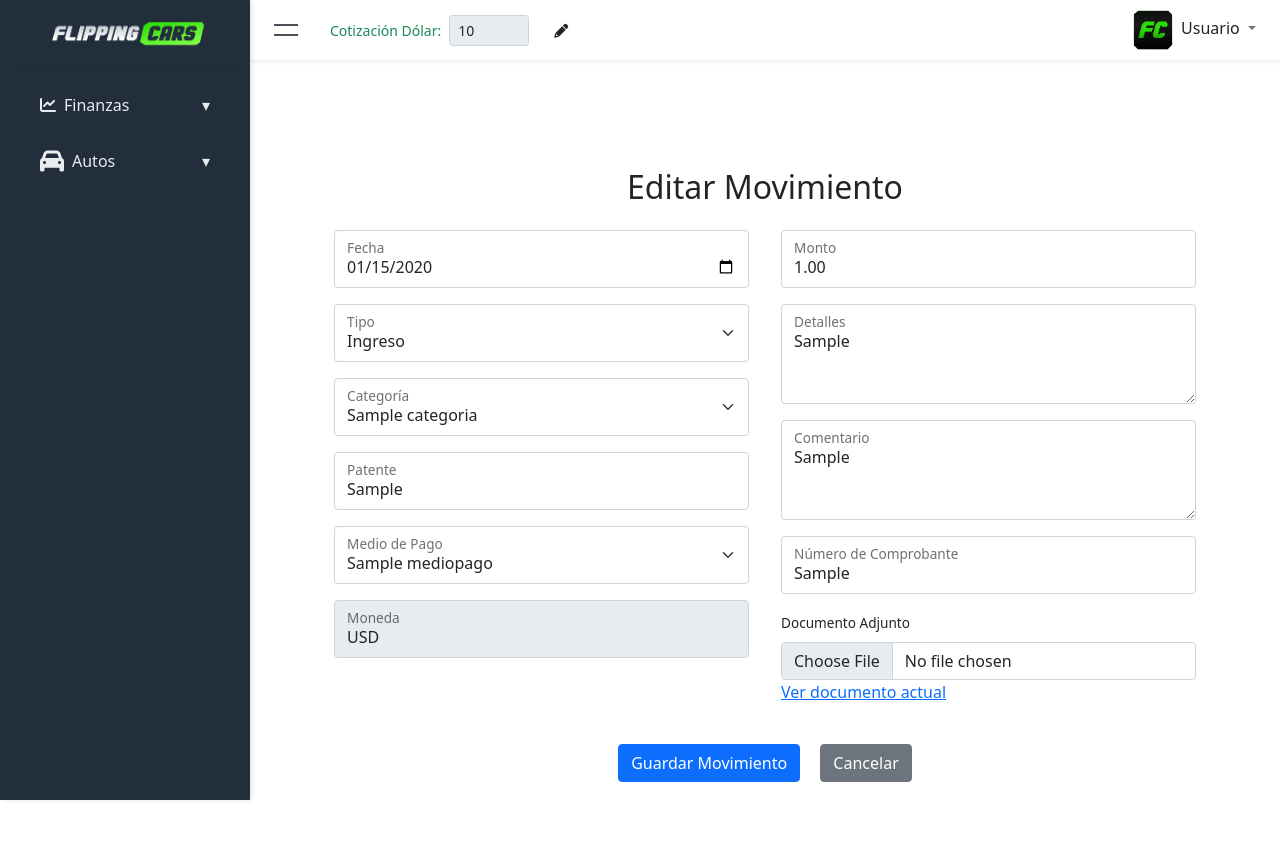
After one commit to santiudev/SistemaGestionFC, a Django app: page /finanzas/movimientos/editar/1/ in a window 1280 px wide. The commit adds this page. Run offline with Django 5.2, Linux system fonts and the light colour scheme; a user stored in the database is signed in; tables that the repository leaves empty hold one stand-in row (values such as "Sample post"); some libraries are stand-ins or nearby versions.

Commit message:
edit movimiento

```diff
--- a/core/finanzas/forms.py
+++ b/core/finanzas/forms.py
@@ -11,15 +11,24 @@ class MovimientoForm(forms.ModelForm):
         self.fields['patente'].required = False
         self.fields['fecha'].widget = forms.DateInput(attrs={'type': 'date'})
         self.fields['fecha'].required = True
-        self.fields['medio_pago'].queryset = MedioPago.objects.all()  # Asegúrate de que el queryset esté disponible
+        self.fields['medio_pago'].queryset = MedioPago.objects.all()
 
     def clean(self):
         cleaned_data = super().clean()
         categoria = cleaned_data.get('categoria')
         patente = cleaned_data.get('patente')
+        numero_comprobante = cleaned_data.get('numero_comprobante')
 
+        # Asegurarse de que el campo "patente" sea obligatorio si la categoría lo requiere
         if categoria and categoria.requiere_patente and not patente:
             self.add_error('patente', 'Este campo es obligatorio para la categoría seleccionada.')
+
+        # Si el número de comprobante es "None", dejarlo en blanco
+        if numero_comprobante == 'None':
+            cleaned_data['numero_comprobante'] = ''
+
+        return cleaned_data
+
 
 class CategoriaForm(forms.ModelForm):
     class Meta:
--- /dev/null
+++ b/core/finanzas/templates/finanzas/editar_movimiento.html
@@ -0,0 +1,128 @@
+{% extends 'base.html' %}
+{% load static %}
+{% block content %}
+<head>
+    <meta charset="UTF-8">
+    <meta name="viewport" content="width=device-width, initial-scale=1.0">
+    <title>Editar Movimiento</title>
+    <link href="{% static 'css/finanzas.css' %}" rel="stylesheet">
+    <script src="{% static 'js/finanzas.js' %}" defer></script>
+    <!-- Agregar Font Awesome -->
+    <link rel="stylesheet" href="https://cdnjs.cloudflare.com/ajax/libs/font-awesome/6.0.0-beta3/css/all.min.css">
+    <!-- Bootstrap CSS -->
+    <link rel="stylesheet" href="https://stackpath.bootstrapcdn.com/bootstrap/5.1.3/css/bootstrap.min.css">
+</head>
+<body>
+    <div class="containercrearmovimiento mt-4">
+        <h2 class="crearmov text-center mb-4">Editar Movimiento</h2>
+        <!-- Agregar el parámetro next_url para preservar la referencia -->
+        <form method="post" enctype="multipart/form-data" id="editarMovimientoForm" action="?next={{ next_url }}">
+            {% csrf_token %}
+            <div class="row g-4"> <!-- Espaciado entre columnas -->
+                <div class="col-md-6">
+                    <!-- Primera columna con 6 labels -->
+                    <div class="form-floating mb-3">
+                        <input type="date" class="form-control" id="fecha" name="fecha" value="{{ movimiento.fecha|date:'Y-m-d' }}" required>
+                        <label for="fecha">Fecha</label>
+                    </div>
+                    <div class="form-floating mb-3">
+                        <select class="form-select" id="tipo" name="tipo" required>
+                            <option value="">Seleccione un tipo</option>
+                            <option value="INGRESO" {% if movimiento.tipo == 'INGRESO' %}selected{% endif %}>Ingreso</option>
+                            <option value="SALIDA" {% if movimiento.tipo == 'SALIDA' %}selected{% endif %}>Salida</option>
+                        </select>
+                        <label for="tipo">Tipo</label>
+                    </div>
+                    <div class="form-floating mb-3">
+                        <select class="form-select" id="categoria" name="categoria" required>
+                            <option value="">Seleccione una categoría</option>
+                            {% for categoria in categorias %}
+                                <option value="{{ categoria.id }}" data-requiere-patente="{{ categoria.requiere_patente|yesno:'true,false' }}" {% if movimiento.categoria.id == categoria.id %}selected{% endif %}>{{ categoria.nombre }}</option>
+                            {% endfor %}
+                        </select>
+                        <label for="categoria">Categoría</label>
+                    </div>
+                    <div class="form-floating mb-3" style="display: none;">
+                        <input type="text" class="form-control" id="patente" name="patente" value="{{ movimiento.patente }}">
+                        <label for="patente">Patente</label>
+                    </div>
+                    <div class="form-floating mb-3">
+                        <select class="form-select" id="medio_pago" name="medio_pago" required>
+                            <option value="">Seleccione un medio de pago</option>
+                            {% for medio in medios_pago %}
+                                <option value="{{ medio.id }}" data-moneda="{{ medio.moneda }}" {% if movimiento.medio_pago.id == medio.id %}selected{% endif %}>{{ medio.nombre }}</option>
+                            {% endfor %}
+                        </select>
+                        <label for="medio_pago">Medio de Pago</label>
+                    </div>
+                    <div class="form-floating mb-3">
+                        <input type="text" class="form-control" id="moneda" name="moneda" value="{{ movimiento.moneda }}" readonly>
+                        <label for="moneda">Moneda</label>
+                    </div>
+                </div>
+                <div class="col-md-6">
+                    <!-- Segunda columna con 5 labels -->
+                    <div class="form-floating mb-3">
+                        <input type="number" class="form-control" id="monto" name="monto" value="{{ movimiento.monto }}" required>
+                        <label for="monto">Monto</label>
+                    </div>
+                    <div class="form-floating mb-3">
+                        <textarea class="form-control" id="detalles" name="detalles" style="height: 100px;">{{ movimiento.detalles }}</textarea>
+                        <label for="detalles">Detalles</label>
+                    </div>
+                    <div class="form-floating mb-3">
+                        <textarea class="form-control" id="comentario" name="comentario" style="height: 100px;">{{ movimiento.comentario }}</textarea>
+                        <label for="comentario">Comentario</label>
+                    </div>
+                    <div class="form-floating mb-3">
+                        <input type="text" class="form-control" id="numero_comprobante" name="numero_comprobante" value="{{ movimiento.numero_comprobante|default_if_none:'' }}">
+                        <label for="numero_comprobante">Número de Comprobante</label>
+                    </div>
+
+                    <div class="mb-3">
+                        <label for="documento_adjunto" class="form-label">Documento Adjunto</label>
+                        <input type="file" class="form-control" id="documento_adjunto" name="documento_adjunto">
+                        {% if movimiento.documento_adjunto %}
+                            <a href="{{ movimiento.documento_adjunto.url }}" target="_blank">Ver documento actual</a>
+                        {% endif %}
+                    </div>
+                </div>
+            </div>
+            <div class="text-center mt-4">
+                <button type="submit" class="btn btn-primary" id="guardarMovimientoBtn">Guardar Movimiento</button>
+                <a href="{{ next_url }}" class="btn btn-secondary">Cancelar</a>
+            </div>
+        </form>
+    </div>
+
+    <script>
+        document.addEventListener('DOMContentLoaded', function() {
+            const categoriaSelect = document.getElementById('categoria');
+            const patenteInput = document.getElementById('patente');
+
+            function togglePatenteInput() {
+                const selectedOption = categoriaSelect.options[categoriaSelect.selectedIndex];
+                const requierePatente = selectedOption.getAttribute('data-requiere-patente') === 'true';
+                patenteInput.closest('.mb-3').style.display = requierePatente ? 'block' : 'none';
+            }
+
+            categoriaSelect.addEventListener('change', togglePatenteInput);
+            togglePatenteInput(); // Llamar al inicio para establecer el estado correcto
+        });
+
+        document.addEventListener('DOMContentLoaded', function() {
+            const medioPagoSelect = document.getElementById('medio_pago');
+            const monedaInput = document.getElementById('moneda');
+
+            medioPagoSelect.addEventListener('change', function() {
+                const selectedOption = medioPagoSelect.options[medioPagoSelect.selectedIndex];
+                const moneda = selectedOption.getAttribute('data-moneda');
+                monedaInput.value = moneda ? (moneda === 'None' ? '-' : moneda) : '-'; // Actualiza el campo de moneda, si es null, muestra un guion
+            });
+        });
+    </script>
+    <!-- Bootstrap JavaScript -->
+    <script src="https://cdn.jsdelivr.net/npm/@popperjs/core@2.10.2/dist/umd/popper.min.js" crossorigin="anonymous"></script>
+    <script src="https://stackpath.bootstrapcdn.com/bootstrap/5.1.3/js/bootstrap.min.js" crossorigin="anonymous"></script>
+</body>
+{% endblock %}
--- a/core/finanzas/templates/finanzas/lista_movimientos.html
+++ b/core/finanzas/templates/finanzas/lista_movimientos.html
@@ -158,7 +158,7 @@
                                 <i class="fas fa-eye text-primary"></i>
                             </a>
 
-                            <a href="#" class="icon-edit mx-1"><i class="fas fa-pencil-alt text-black"></i></a>
+                            <a href="{% url "finanzas:editar_movimiento" movimiento.id %}" class="icon-edit mx-1"><i class="fas fa-pencil-alt text-black"></i></a>
                             <a href="{% url 'finanzas:eliminar_movimiento' movimiento.id %}" class="icon-view mx-1 no-underline">
                                 <i class="fas fa-trash-alt text-danger"></i>
                             </a>
--- a/core/finanzas/urls.py
+++ b/core/finanzas/urls.py
@@ -16,5 +16,7 @@ urlpatterns = [
     path('mediopagos/detalle/<int:medio_pago_id>/', views.detalle_medio_pago, name='detalle_medio_pago'),
     path('actualizar-cotizacion/', views.actualizar_cotizacion, name='actualizar_cotizacion'),
     path('eliminar-movimiento/<int:movimiento_id>/', views.eliminar_movimiento, name='eliminar_movimiento'),
+    path('movimientos/editar/<int:movimiento_id>/', views.editar_movimiento, name='editar_movimiento'),
+
 
 ]
--- a/core/finanzas/views.py
+++ b/core/finanzas/views.py
@@ -9,11 +9,19 @@ from .utils import filtrar_movimientos_por_fecha, calcular_totales, calcular_tot
 from django.utils import timezone
 
 
+from datetime import datetime
+
 @login_required
 @permission_required('finanzas.view_movimiento', raise_exception=True)
 def home_finanzas(request):
     # Filtrar los movimientos según el rango de fechas
     movimientos, start_date_str, end_date_str = filtrar_movimientos_por_fecha(request)
+
+    # Formatear las fechas para mostrar en el formato "dd/mm/yyyy"
+    if start_date_str:
+        start_date_str = datetime.strptime(start_date_str, "%Y-%m-%d").strftime("%d/%m/%Y")
+    if end_date_str:
+        end_date_str = datetime.strptime(end_date_str, "%Y-%m-%d").strftime("%d/%m/%Y")
 
     # Obtener los últimos 5 movimientos ordenados por fecha descendente (sin filtrar)
     recent_movements = Movimiento.objects.all().order_by('-fecha')[:5]
@@ -31,6 +39,18 @@ def home_finanzas(request):
     except CotizacionDolar.DoesNotExist:
         cotizacion_actual = 0  # O un valor por defecto
 
+    # Determinar los textos según si hay filtro de fecha aplicado o no
+    if start_date_str and end_date_str:
+        ingresos_pesos_label = f"Entradas de pesos\nDesde: {start_date_str}\nHasta: {end_date_str}"
+        salidas_pesos_label = f"Salidas de pesos\nDesde: {start_date_str}\nHasta: {end_date_str}"
+        ingresos_dolares_label = f"Entradas de dólares\nDesde: {start_date_str}\nHasta: {end_date_str}"
+        salidas_dolares_label = f"Salidas de dólares\nDesde: {start_date_str}\nHasta: {end_date_str}"
+    else:
+        ingresos_pesos_label = "Entradas de pesos\nHistórico"
+        salidas_pesos_label = "Salidas de pesos\nHistórico"
+        ingresos_dolares_label = "Entradas de dólares\nHistórico"
+        salidas_dolares_label = "Salidas de dólares\nHistórico"
+
     context = {
         'recent_movements': recent_movements,
         'total_ingresos_pesos': totales['total_ingresos_pesos'],
@@ -40,10 +60,17 @@ def home_finanzas(request):
         'start_date': start_date_str if start_date_str else '',
         'end_date': end_date_str if end_date_str else '',
         'totales_medio_pago': totales_medio_pago,
-        'cotizacion_actual': cotizacion_actual,  # Asegúrate de pasar esto al contexto
+        'cotizacion_actual': cotizacion_actual,
+        'ingresos_pesos_label': ingresos_pesos_label,
+        'salidas_pesos_label': salidas_pesos_label,
+        'ingresos_dolares_label': ingresos_dolares_label,
+        'salidas_dolares_label': salidas_dolares_label,
     }
 
     return render(request, 'finanzas/home.html', context)
+
+
+
 
 @login_required
 @permission_required('finanzas.view_movimiento', raise_exception=True)
@@ -206,3 +233,35 @@ def eliminar_movimiento(request, movimiento_id):
     movimiento.delete()
     messages.success(request, 'Movimiento eliminado exitosamente.')
     return redirect('finanzas:lista_movimientos')
+
+
+@login_required
+@permission_required('finanzas.change_movimiento', raise_exception=True)
+def editar_movimiento(request, movimiento_id):
+    movimiento = get_object_or_404(Movimiento, id=movimiento_id)
+
+    # Obtener la URL de referencia (HTTP_REFERER) para usar como 'next'
+    next_url = request.GET.get('next', request.META.get('HTTP_REFERER', 'finanzas:lista_movimientos'))
+
+    if request.method == 'POST':
+        form = MovimientoForm(request.POST, request.FILES, instance=movimiento)
+        if form.is_valid():
+            form.save()
+            messages.success(request, 'Movimiento actualizado exitosamente.')
+            return redirect(next_url)  # Redirige a la URL previa
+    else:
+        form = MovimientoForm(instance=movimiento)
+
+    # Agregar medios de pago y categorías al contexto
+    categorias = Categoria.objects.all()
+    medios_pago = MedioPago.objects.all()
+
+    context = {
+        'form': form,
+        'categorias': categorias,
+        'medios_pago': medios_pago,
+        'movimiento': movimiento,
+        'next_url': next_url,
+    }
+
+    return render(request, 'finanzas/editar_movimiento.html', context)
```
Also changed, not shown: core/finanzas/templates/finanzas/home.html (+12 -7 lines).
